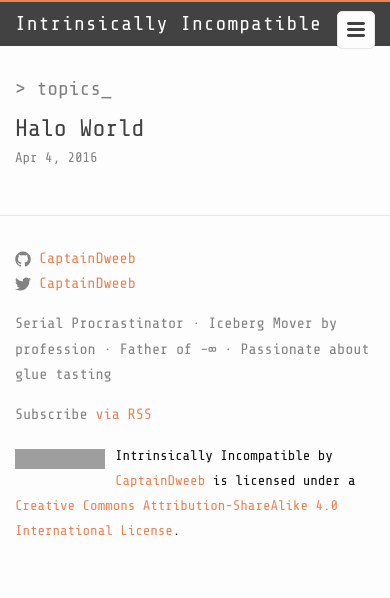
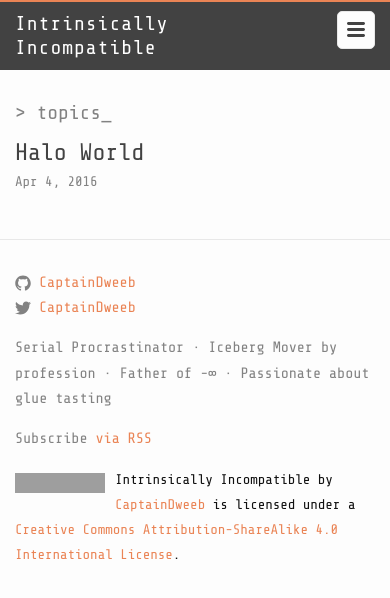
Before and after one commit to captaindweeb/captaindweeb.github.io, a Jekyll site: the page built from index.html, in a window 390 px wide. Shown: the top 598 px of the page. Built offline with Jekyll 4.4.1, drawn with Linux system fonts in a browser that asks for light colours; grey boxes are pictures that could not be loaded.

Commit message:
Fix responsive header

```diff
--- a/_sass/_layout.scss
+++ b/_sass/_layout.scss
@@ -24,13 +24,11 @@
         color: #fff;
     }
 }
-@media screen and (max-width: 800px) {
+@media screen and (max-width: 425px) {
   .site-title {
-    line-height: 1.2em;
-    margin: 10px 0;
+    width: 50%;
   }
 }
-
 
 .site-nav {
     float: right;
@@ -100,7 +98,17 @@
     }
 }
 
-
+@media screen and (max-width: 800px) {
+  .site-title {
+    line-height: 1.2em;
+    margin: 10px 0;
+  }
+}
+@media screen and (max-width: 600px) {
+  .site-nav .page-link {
+    color: $text-color;
+  }
+}
 
 /**
  * Site footer
```
